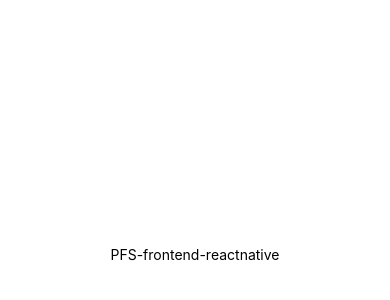
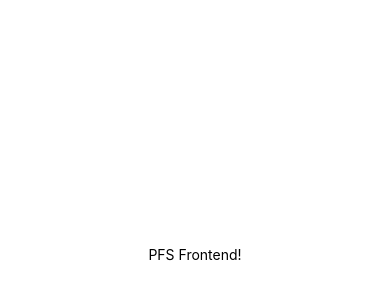
Before and after one commit to AMGFisher/PFS-frontend-reactnative, a React Native app: screen / in a window 390 px wide. Shown: the part 168-468 px from the top of the page. Built offline with nearby package versions, Linux system fonts and the light colour scheme.

Commit message:
proxy setup

```diff
--- a/App.js
+++ b/App.js
@@ -4,7 +4,7 @@ import { StyleSheet, Text, View } from 'react-native';
 export default function App() {
   return (
     <View style={styles.container}>
-      <Text>PFS-frontend-reactnative</Text>
+      <Text>PFS Frontend!</Text>
       <StatusBar style="auto" />
     </View>
   );
--- a/package.json
+++ b/package.json
@@ -1,5 +1,6 @@
 {
   "name": "pfs-frontend-reactnative",
+  "proxy": "http://localhost:3000",
   "version": "1.0.0",
   "main": "node_modules/expo/AppEntry.js",
   "scripts": {
```
